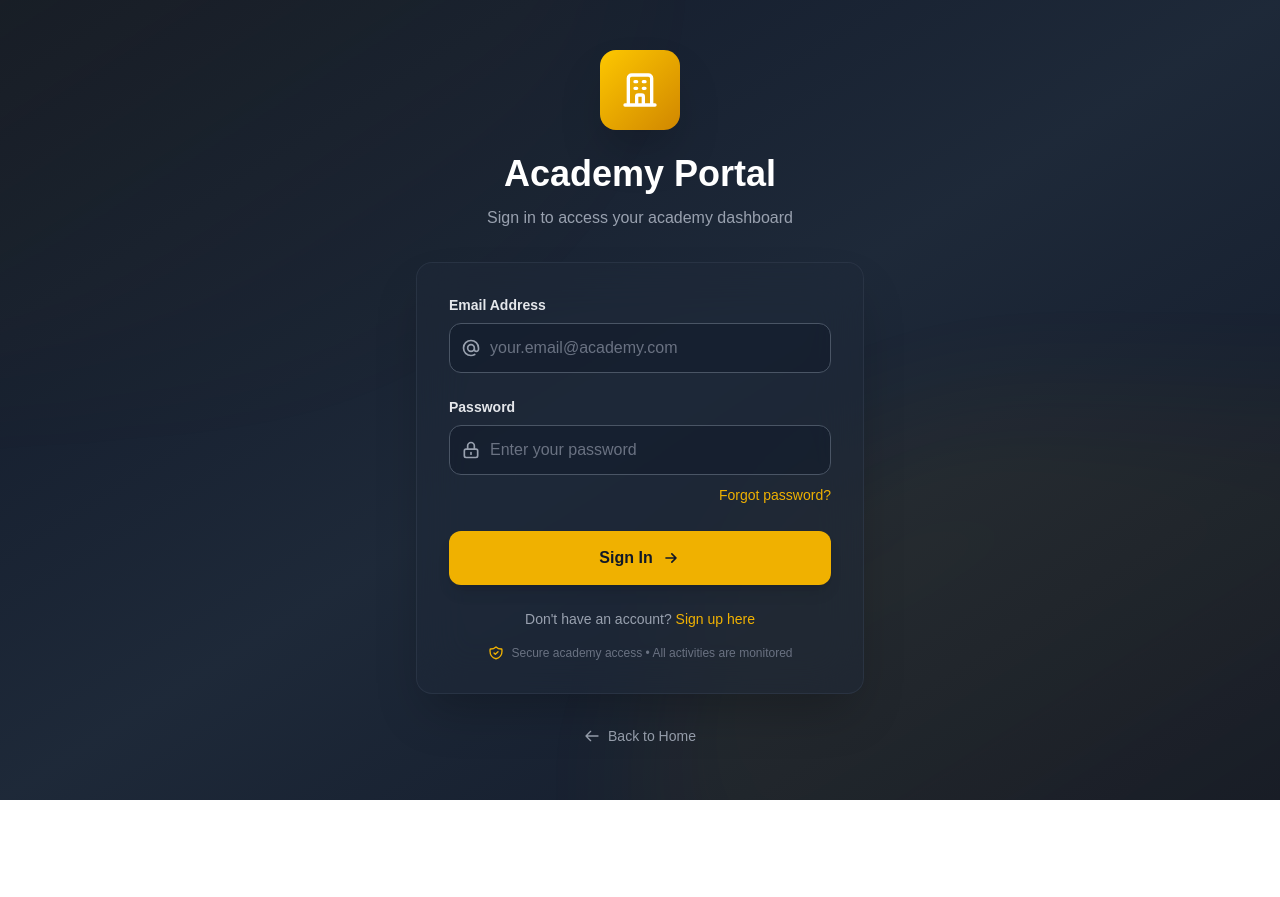
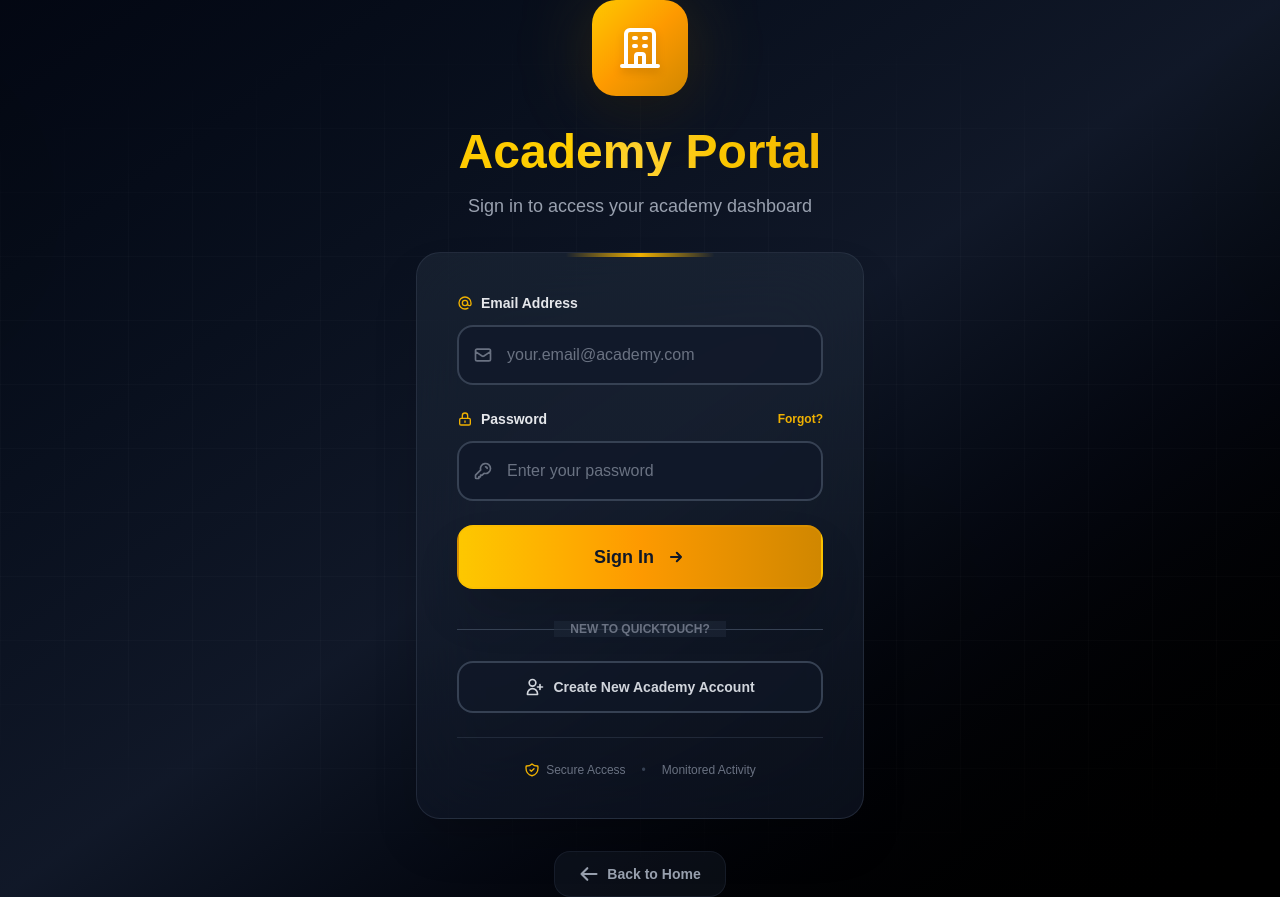
Before and after one commit to WAQASUMAR33/quicktouch02, a Next.js app: page /academy/login in a window 1280 px wide. Before the commit the page ends 800 px from the top, so only its background shows below. Built offline with nearby package versions, Linux system fonts and the light colour scheme.

Commit message:
Enhance academy login page UI with modern dark gradient design

```diff
--- a/src/app/academy/login/page.js
+++ b/src/app/academy/login/page.js
@@ -99,41 +99,56 @@ export default function AcademyLogin() {
   };
 
   return (
-    <div className="min-h-screen bg-gradient-to-br from-gray-900 via-gray-800 to-gray-900 flex items-center justify-center px-4 relative overflow-hidden">
-      {/* Animated Background Elements */}
+    <div className="min-h-screen bg-gradient-to-br from-gray-950 via-gray-900 to-black flex items-center justify-center px-4 relative overflow-hidden">
+      {/* Enhanced Animated Background Elements */}
       <div className="absolute inset-0 overflow-hidden">
-        <div className="absolute -top-1/2 -left-1/2 w-full h-full bg-gradient-to-br from-yellow-400/10 to-transparent rounded-full blur-3xl animate-pulse"></div>
-        <div className="absolute -bottom-1/2 -right-1/2 w-full h-full bg-gradient-to-br from-yellow-500/10 to-transparent rounded-full blur-3xl animate-pulse" style={{animationDelay: '1s'}}></div>
+        {/* Gradient Orbs */}
+        <div className="absolute top-0 -left-1/4 w-96 h-96 bg-yellow-500 rounded-full mix-blend-multiply filter blur-3xl opacity-10 animate-blob"></div>
+        <div className="absolute top-0 -right-1/4 w-96 h-96 bg-amber-500 rounded-full mix-blend-multiply filter blur-3xl opacity-10 animate-blob animation-delay-2000"></div>
+        <div className="absolute -bottom-8 left-1/2 w-96 h-96 bg-yellow-600 rounded-full mix-blend-multiply filter blur-3xl opacity-10 animate-blob animation-delay-4000"></div>
+
+        {/* Grid Pattern */}
+        <div className="absolute inset-0 bg-[linear-gradient(rgba(255,255,255,0.02)_1px,transparent_1px),linear-gradient(90deg,rgba(255,255,255,0.02)_1px,transparent_1px)] bg-[size:4rem_4rem] [mask-image:radial-gradient(ellipse_80%_50%_at_50%_50%,#000_70%,transparent_100%)]"></div>
       </div>
 
       <div className="max-w-md w-full space-y-8 relative z-10">
         {/* Header */}
         <div className="text-center">
-          <div className="mx-auto h-20 w-20 bg-gradient-to-br from-yellow-400 to-yellow-600 rounded-2xl flex items-center justify-center shadow-2xl transform hover:scale-110 transition-transform duration-300">
-            <svg className="h-10 w-10 text-white" fill="none" stroke="currentColor" viewBox="0 0 24 24">
+          {/* Logo with enhanced glow effect */}
+          <div className="relative inline-block">
+            <div className="absolute inset-0 bg-yellow-500/20 blur-2xl rounded-full"></div>
+            <div className="relative mx-auto h-24 w-24 bg-gradient-to-br from-yellow-400 via-amber-500 to-yellow-600 rounded-3xl flex items-center justify-center shadow-2xl transform hover:scale-105 hover:rotate-3 transition-all duration-300">
+              <svg className="h-12 w-12 text-white drop-shadow-lg" fill="none" stroke="currentColor" viewBox="0 0 24 24">
                 <path strokeLinecap="round" strokeLinejoin="round" strokeWidth={2} d="M19 21V5a2 2 0 00-2-2H7a2 2 0 00-2 2v16m14 0h2m-2 0h-5m-9 0H3m2 0h5M9 7h1m-1 4h1m4-4h1m-1 4h1m-5 10v-5a1 1 0 011-1h2a1 1 0 011 1v5m-4 0h4" />
               </svg>
             </div>
-          <h2 className="mt-6 text-4xl font-bold text-white">
+          </div>
+
+          <h2 className="mt-8 text-5xl font-extrabold text-transparent bg-clip-text bg-gradient-to-r from-yellow-400 via-amber-300 to-yellow-500">
             Academy Portal
           </h2>
-          <p className="mt-3 text-base text-gray-400">
+          <p className="mt-4 text-lg text-gray-400 font-medium">
             Sign in to access your academy dashboard
           </p>
         </div>
 
         {/* Login Form */}
-        <div className="bg-gray-800/50 backdrop-blur-xl rounded-2xl shadow-2xl p-8 border border-gray-700/50">
+        <div className="bg-gradient-to-b from-gray-800/60 to-gray-900/60 backdrop-blur-2xl rounded-3xl shadow-2xl p-10 border border-gray-700/50 relative">
+          {/* Top accent line */}
+          <div className="absolute top-0 left-1/2 -translate-x-1/2 w-1/3 h-1 bg-gradient-to-r from-transparent via-yellow-500 to-transparent rounded-full"></div>
           <form className="space-y-6" onSubmit={handleSubmit}>
             {/* Email Field */}
-            <div>
-              <label htmlFor="email" className="block text-sm font-semibold text-gray-200 mb-2">
+            <div className="group">
+              <label htmlFor="email" className="block text-sm font-bold text-gray-200 mb-3 flex items-center">
+                <svg className="h-4 w-4 mr-2 text-yellow-500" fill="none" stroke="currentColor" viewBox="0 0 24 24">
+                  <path strokeLinecap="round" strokeLinejoin="round" strokeWidth={2} d="M16 12a4 4 0 10-8 0 4 4 0 008 0zm0 0v1.5a2.5 2.5 0 005 0V12a9 9 0 10-9 9m4.5-1.206a8.959 8.959 0 01-4.5 1.207" />
+                </svg>
                 Email Address
               </label>
               <div className="relative">
-                <div className="absolute inset-y-0 left-0 pl-3 flex items-center pointer-events-none">
-                  <svg className="h-5 w-5 text-gray-400" fill="none" stroke="currentColor" viewBox="0 0 24 24">
-                    <path strokeLinecap="round" strokeLinejoin="round" strokeWidth={2} d="M16 12a4 4 0 10-8 0 4 4 0 008 0zm0 0v1.5a2.5 2.5 0 005 0V12a9 9 0 10-9 9m4.5-1.206a8.959 8.959 0 01-4.5 1.207" />
+                <div className="absolute inset-y-0 left-0 pl-4 flex items-center pointer-events-none">
+                  <svg className="h-5 w-5 text-gray-500 group-focus-within:text-yellow-500 transition-colors" fill="none" stroke="currentColor" viewBox="0 0 24 24">
+                    <path strokeLinecap="round" strokeLinejoin="round" strokeWidth={2} d="M3 8l7.89 5.26a2 2 0 002.22 0L21 8M5 19h14a2 2 0 002-2V7a2 2 0 00-2-2H5a2 2 0 00-2 2v10a2 2 0 002 2z" />
                   </svg>
                 </div>
                 <input
@@ -144,21 +159,33 @@ export default function AcademyLogin() {
                   required
                   value={formData.email}
                   onChange={handleInputChange}
-                  className="w-full pl-10 pr-4 py-3 bg-gray-900/50 border border-gray-600 rounded-xl text-white placeholder-gray-500 focus:outline-none focus:ring-2 focus:ring-yellow-500 focus:border-transparent transition-all duration-200"
+                  className="w-full pl-12 pr-4 py-4 bg-gray-900/70 border-2 border-gray-700 rounded-2xl text-white placeholder-gray-500 focus:outline-none focus:ring-2 focus:ring-yellow-500/50 focus:border-yellow-500 transition-all duration-300 hover:border-gray-600"
                   placeholder="your.email@academy.com"
                 />
               </div>
             </div>
 
             {/* Password Field */}
-            <div>
-              <label htmlFor="password" className="block text-sm font-semibold text-gray-200 mb-2">
+            <div className="group">
+              <div className="flex justify-between items-center mb-3">
+                <label htmlFor="password" className="block text-sm font-bold text-gray-200 flex items-center">
+                  <svg className="h-4 w-4 mr-2 text-yellow-500" fill="none" stroke="currentColor" viewBox="0 0 24 24">
+                    <path strokeLinecap="round" strokeLinejoin="round" strokeWidth={2} d="M12 15v2m-6 4h12a2 2 0 002-2v-6a2 2 0 00-2-2H6a2 2 0 00-2 2v6a2 2 0 002 2zm10-10V7a4 4 0 00-8 0v4h8z" />
+                  </svg>
                   Password
                 </label>
+                <button
+                  type="button"
+                  onClick={() => router.push('/academy/forgot-password')}
+                  className="text-xs font-semibold text-yellow-500 hover:text-yellow-400 transition-colors duration-200 hover:underline"
+                >
+                  Forgot?
+                </button>
+              </div>
               <div className="relative">
-                <div className="absolute inset-y-0 left-0 pl-3 flex items-center pointer-events-none">
-                  <svg className="h-5 w-5 text-gray-400" fill="none" stroke="currentColor" viewBox="0 0 24 24">
-                    <path strokeLinecap="round" strokeLinejoin="round" strokeWidth={2} d="M12 15v2m-6 4h12a2 2 0 002-2v-6a2 2 0 00-2-2H6a2 2 0 00-2 2v6a2 2 0 002 2zm10-10V7a4 4 0 00-8 0v4h8z" />
+                <div className="absolute inset-y-0 left-0 pl-4 flex items-center pointer-events-none">
+                  <svg className="h-5 w-5 text-gray-500 group-focus-within:text-yellow-500 transition-colors" fill="none" stroke="currentColor" viewBox="0 0 24 24">
+                    <path strokeLinecap="round" strokeLinejoin="round" strokeWidth={2} d="M15 7a2 2 0 012 2m4 0a6 6 0 01-7.743 5.743L11 17H9v2H7v2H4a1 1 0 01-1-1v-2.586a1 1 0 01.293-.707l5.964-5.964A6 6 0 1121 9z" />
                   </svg>
                 </div>
                 <input
@@ -169,38 +196,48 @@ export default function AcademyLogin() {
                   required
                   value={formData.password}
                   onChange={handleInputChange}
-                  className="w-full pl-10 pr-4 py-3 bg-gray-900/50 border border-gray-600 rounded-xl text-white placeholder-gray-500 focus:outline-none focus:ring-2 focus:ring-yellow-500 focus:border-transparent transition-all duration-200"
+                  className="w-full pl-12 pr-4 py-4 bg-gray-900/70 border-2 border-gray-700 rounded-2xl text-white placeholder-gray-500 focus:outline-none focus:ring-2 focus:ring-yellow-500/50 focus:border-yellow-500 transition-all duration-300 hover:border-gray-600"
                   placeholder="Enter your password"
                 />
-              </div>
-              <div className="mt-2 text-right">
-                <button
-                  type="button"
-                  onClick={() => router.push('/academy/forgot-password')}
-                  className="text-sm font-medium text-yellow-500 hover:text-yellow-400 transition-colors duration-200"
-                >
-                  Forgot password?
-                </button>
               </div>
             </div>
 
             {/* Verification Warning */}
             {verificationWarning && (
-              <div className="bg-yellow-900/30 border border-yellow-500/50 rounded-xl p-4 backdrop-blur-sm">
+              <div className="bg-gradient-to-r from-yellow-900/40 to-amber-900/40 border-2 border-yellow-500/40 rounded-2xl p-5 backdrop-blur-sm shadow-lg">
                 <div className="flex items-start">
-                  <svg className="h-5 w-5 text-yellow-400 mr-3 mt-0.5 flex-shrink-0" fill="none" stroke="currentColor" viewBox="0 0 24 24">
+                  <div className="flex-shrink-0">
+                    <div className="h-10 w-10 bg-yellow-500/20 rounded-xl flex items-center justify-center">
+                      <svg className="h-6 w-6 text-yellow-400" fill="none" stroke="currentColor" viewBox="0 0 24 24">
                         <path strokeLinecap="round" strokeLinejoin="round" strokeWidth={2} d="M12 9v2m0 4h.01m-6.938 4h13.856c1.54 0 2.502-1.667 1.732-3L13.732 4c-.77-1.333-2.694-1.333-3.464 0L3.34 16c-.77 1.333.192 3 1.732 3z" />
                       </svg>
-                  <div className="flex-1">
-                    <p className="text-yellow-200 text-sm font-medium">{verificationWarning}</p>
+                    </div>
+                  </div>
+                  <div className="ml-4 flex-1">
+                    <p className="text-yellow-100 text-sm font-semibold leading-relaxed">{verificationWarning}</p>
                     {showResendVerification && (
                       <button
                         type="button"
                         onClick={handleResendVerification}
                         disabled={isResending}
-                        className="mt-3 text-sm font-semibold text-yellow-400 hover:text-yellow-300 underline disabled:opacity-50"
+                        className="mt-3 inline-flex items-center px-4 py-2 text-sm font-bold text-gray-900 bg-yellow-500 hover:bg-yellow-400 rounded-xl transition-all duration-200 disabled:opacity-50 disabled:cursor-not-allowed shadow-lg hover:shadow-xl transform hover:-translate-y-0.5"
                       >
-                        {isResending ? 'Sending...' : 'Resend Verification Email'}
+                        {isResending ? (
+                          <>
+                            <svg className="animate-spin -ml-1 mr-2 h-4 w-4" fill="none" viewBox="0 0 24 24">
+                              <circle className="opacity-25" cx="12" cy="12" r="10" stroke="currentColor" strokeWidth="4"></circle>
+                              <path className="opacity-75" fill="currentColor" d="M4 12a8 8 0 018-8V0C5.373 0 0 5.373 0 12h4zm2 5.291A7.962 7.962 0 014 12H0c0 3.042 1.135 5.824 3 7.938l3-2.647z"></path>
+                            </svg>
+                            Sending...
+                          </>
+                        ) : (
+                          <>
+                            <svg className="mr-2 h-4 w-4" fill="none" stroke="currentColor" viewBox="0 0 24 24">
+                              <path strokeLinecap="round" strokeLinejoin="round" strokeWidth={2} d="M3 8l7.89 5.26a2 2 0 002.22 0L21 8M5 19h14a2 2 0 002-2V7a2 2 0 00-2-2H5a2 2 0 00-2 2v10a2 2 0 002 2z" />
+                            </svg>
+                            Resend Verification Email
+                          </>
+                        )}
                       </button>
                     )}
                   </div>
@@ -210,12 +247,16 @@ export default function AcademyLogin() {
 
             {/* Error Message */}
             {error && (
-              <div className="bg-red-900/30 border border-red-500/50 rounded-xl p-4 backdrop-blur-sm">
+              <div className="bg-gradient-to-r from-red-900/40 to-rose-900/40 border-2 border-red-500/40 rounded-2xl p-5 backdrop-blur-sm shadow-lg">
                 <div className="flex items-center">
-                  <svg className="h-5 w-5 text-red-400 mr-3" fill="none" stroke="currentColor" viewBox="0 0 24 24">
+                  <div className="flex-shrink-0">
+                    <div className="h-10 w-10 bg-red-500/20 rounded-xl flex items-center justify-center">
+                      <svg className="h-6 w-6 text-red-400" fill="none" stroke="currentColor" viewBox="0 0 24 24">
                         <path strokeLinecap="round" strokeLinejoin="round" strokeWidth={2} d="M12 8v4m0 4h.01M21 12a9 9 0 11-18 0 9 9 0 0118 0z" />
                       </svg>
-                  <p className="text-red-200 text-sm font-medium">{error}</p>
+                    </div>
+                  </div>
+                  <p className="ml-4 text-red-100 text-sm font-semibold">{error}</p>
                 </div>
               </div>
             )}
@@ -224,47 +265,66 @@ export default function AcademyLogin() {
             <button
               type="submit"
               disabled={isLoading}
-              className="w-full flex justify-center items-center py-3.5 px-4 border border-transparent rounded-xl shadow-lg text-base font-semibold text-gray-900 bg-yellow-500 hover:bg-yellow-600 focus:outline-none focus:ring-2 focus:ring-offset-2 focus:ring-yellow-500 focus:ring-offset-gray-900 disabled:opacity-50 disabled:cursor-not-allowed transition-all duration-200"
+              className="relative w-full group overflow-hidden py-4 px-4 border-2 border-yellow-500/20 rounded-2xl shadow-2xl text-base font-bold text-gray-900 bg-gradient-to-r from-yellow-400 via-amber-500 to-yellow-600 hover:from-yellow-500 hover:via-amber-600 hover:to-yellow-700 focus:outline-none focus:ring-4 focus:ring-yellow-500/50 disabled:opacity-50 disabled:cursor-not-allowed transition-all duration-300 transform hover:scale-[1.02] hover:shadow-yellow-500/20"
             >
+              {/* Button glow effect */}
+              <div className="absolute inset-0 bg-gradient-to-r from-yellow-400 to-amber-600 opacity-0 group-hover:opacity-20 blur-xl transition-opacity duration-300"></div>
+
+              <div className="relative flex justify-center items-center">
                 {isLoading ? (
-                <div className="flex items-center">
-                  <svg className="animate-spin -ml-1 mr-3 h-5 w-5 text-gray-900" fill="none" viewBox="0 0 24 24">
+                  <>
+                    <svg className="animate-spin -ml-1 mr-3 h-6 w-6 text-gray-900" fill="none" viewBox="0 0 24 24">
                       <circle className="opacity-25" cx="12" cy="12" r="10" stroke="currentColor" strokeWidth="4"></circle>
                       <path className="opacity-75" fill="currentColor" d="M4 12a8 8 0 018-8V0C5.373 0 0 5.373 0 12h4zm2 5.291A7.962 7.962 0 014 12H0c0 3.042 1.135 5.824 3 7.938l3-2.647z"></path>
                     </svg>
-                  Signing in...
-                </div>
+                    <span className="text-lg">Signing in...</span>
+                  </>
                 ) : (
                   <>
-                  Sign In
-                  <svg className="ml-2 h-5 w-5" fill="none" stroke="currentColor" viewBox="0 0 24 24">
-                    <path strokeLinecap="round" strokeLinejoin="round" strokeWidth={2} d="M13 7l5 5m0 0l-5 5m5-5H6" />
+                    <span className="text-lg">Sign In</span>
+                    <svg className="ml-3 h-5 w-5 transform group-hover:translate-x-1 transition-transform" fill="none" stroke="currentColor" viewBox="0 0 24 24">
+                      <path strokeLinecap="round" strokeLinejoin="round" strokeWidth={2.5} d="M13 7l5 5m0 0l-5 5m5-5H6" />
                     </svg>
                   </>
                 )}
+              </div>
             </button>
           </form>
 
+          {/* Divider */}
+          <div className="mt-8 relative">
+            <div className="absolute inset-0 flex items-center">
+              <div className="w-full border-t border-gray-700"></div>
+            </div>
+            <div className="relative flex justify-center text-xs uppercase">
+              <span className="px-4 bg-gray-800/60 text-gray-500 font-semibold">New to QuickTouch?</span>
+            </div>
+          </div>
+
           {/* Sign Up Link */}
           <div className="mt-6 text-center">
-            <p className="text-sm text-gray-400">
-              Don&apos;t have an account?{' '}
             <button
               onClick={() => router.push('/academy/signup')}
-                className="text-yellow-500 hover:text-yellow-400 font-medium transition-colors duration-200"
+              className="inline-flex items-center justify-center w-full py-3.5 px-4 border-2 border-gray-700 rounded-2xl text-sm font-bold text-gray-300 bg-gray-900/50 hover:bg-gray-800/70 hover:border-yellow-500/50 hover:text-yellow-500 transition-all duration-300 transform hover:scale-[1.02]"
             >
-                Sign up here
+              <svg className="mr-2 h-5 w-5" fill="none" stroke="currentColor" viewBox="0 0 24 24">
+                <path strokeLinecap="round" strokeLinejoin="round" strokeWidth={2} d="M18 9v3m0 0v3m0-3h3m-3 0h-3m-2-5a4 4 0 11-8 0 4 4 0 018 0zM3 20a6 6 0 0112 0v1H3v-1z" />
+              </svg>
+              Create New Academy Account
             </button>
-            </p>
           </div>
 
           {/* Footer */}
-          <div className="mt-4 text-center">
-            <div className="flex items-center justify-center text-xs text-gray-500">
-              <svg className="h-4 w-4 mr-2 text-yellow-500" fill="none" stroke="currentColor" viewBox="0 0 24 24">
+          <div className="mt-6 pt-6 border-t border-gray-700/50 text-center">
+            <div className="flex items-center justify-center text-xs text-gray-500 space-x-4">
+              <div className="flex items-center">
+                <svg className="h-4 w-4 mr-1.5 text-yellow-500" fill="none" stroke="currentColor" viewBox="0 0 24 24">
                   <path strokeLinecap="round" strokeLinejoin="round" strokeWidth={2} d="M9 12l2 2 4-4m5.618-4.016A11.955 11.955 0 0112 2.944a11.955 11.955 0 01-8.618 3.04A12.02 12.02 0 003 9c0 5.591 3.824 10.29 9 11.622 5.176-1.332 9-6.03 9-11.622 0-1.042-.133-2.052-.382-3.016z" />
                 </svg>
-              Secure academy access • All activities are monitored
+                <span className="font-medium">Secure Access</span>
+              </div>
+              <span className="text-gray-700">•</span>
+              <span>Monitored Activity</span>
             </div>
           </div>
         </div>
@@ -273,15 +333,38 @@ export default function AcademyLogin() {
         <div className="text-center">
           <button
             onClick={() => router.push('/')}
-            className="inline-flex items-center text-gray-400 hover:text-white text-sm font-medium transition-colors duration-200 group"
+            className="inline-flex items-center px-6 py-3 text-gray-400 hover:text-white text-sm font-semibold transition-all duration-300 group bg-gray-800/30 hover:bg-gray-800/60 rounded-2xl border border-gray-700/30 hover:border-gray-600/50"
           >
-            <svg className="h-4 w-4 mr-2 transform group-hover:-translate-x-1 transition-transform duration-200" fill="none" stroke="currentColor" viewBox="0 0 24 24">
-              <path strokeLinecap="round" strokeLinejoin="round" strokeWidth={2} d="M10 19l-7-7m0 0l7-7m-7 7h18" />
+            <svg className="h-5 w-5 mr-2 transform group-hover:-translate-x-1 transition-transform duration-300" fill="none" stroke="currentColor" viewBox="0 0 24 24">
+              <path strokeLinecap="round" strokeLinejoin="round" strokeWidth={2.5} d="M10 19l-7-7m0 0l7-7m-7 7h18" />
             </svg>
             Back to Home
           </button>
         </div>
       </div>
+
+      <style jsx>{`
+        @keyframes blob {
+          0%, 100% {
+            transform: translate(0, 0) scale(1);
+          }
+          33% {
+            transform: translate(30px, -50px) scale(1.1);
+          }
+          66% {
+            transform: translate(-20px, 20px) scale(0.9);
+          }
+        }
+        .animate-blob {
+          animation: blob 7s infinite;
+        }
+        .animation-delay-2000 {
+          animation-delay: 2s;
+        }
+        .animation-delay-4000 {
+          animation-delay: 4s;
+        }
+      `}</style>
     </div>
   );
 }
```
Lines whose indentation alone changed are shown as unchanged.
